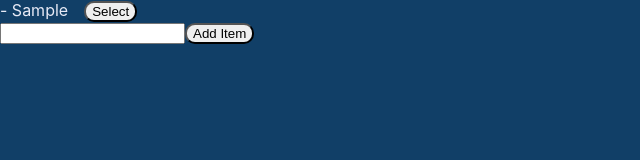
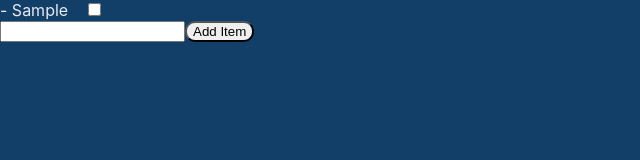
Before and after one commit to cw417/react-practice, a React (Create React App) app in the folder whisky-journal/: page / in a window 1280 px wide. Both pictures are taken after typing "Sample" into the empty fields and a click on the button "Add Item". Shown: the top 160 px of the page, without its empty margins (0-640 px from the left). Built offline with nearby package versions, Linux system fonts and the light colour scheme.

Commit message:
Change radio to checkbox; add toggle to checkbox

```diff
--- a/whisky-journal/src/App.js
+++ b/whisky-journal/src/App.js
@@ -22,9 +22,16 @@ function App() {
     const name = whiskyNameRef.current.value
     if (name === '') return
     setEntries(prevEntries => {
-      return [...prevEntries, { id: uuidv4(), name: name }]
+      return [...prevEntries, { id: uuidv4(), name: name, selected: false }]
     })
     whiskyNameRef.current.value = null
+  }
+
+  function toggleSelected(id) {
+    const newEntries = [...entries]
+    const entry = newEntries.find(entry => entry.id === id)
+    entry.selected = !entry.selected
+    setEntries(newEntries)
   }
 
   function selectEntry(id) {
@@ -34,7 +41,7 @@ function App() {
   return (
   <>
     <div className='container--entryList'>
-      <EntryList entries={entries} selectEntry={selectEntry} />
+      <EntryList entries={entries} selectEntry={selectEntry} toggleSelected={toggleSelected} />
       <input ref={whiskyNameRef} type='text' />
       <span className='container--add-item'>
         <button className='container--add-item__button' onClick={handleAddEntry}>Add Item</button>
--- a/whisky-journal/src/Entry.js
+++ b/whisky-journal/src/Entry.js
@@ -1,7 +1,7 @@
 import React, { useState } from 'react'
 import EntryInfo from './EntryInfo'
 
-export default function Entry({ entry, selectEntry }) {
+export default function Entry({ entry, selectEntry, toggleSelected }) {
 
   const [ display, setDisplay ] = useState('none')
 
@@ -13,13 +13,14 @@ export default function Entry({ entry, selectEntry }) {
     } else {
       setDisplay('none')
     }
+    toggleSelected(entry.id)
     }
 
   return (
     <div>
       <span>- {entry.name}</span>
       <span className='container--selectEntry'>
-        <button className='container--selectEntry__button' onClick={handleSelectEntry}>Select</button>
+        <input className='container--selectEntry__button'  type='checkbox' onClick={handleSelectEntry} />
       </span>
       <div style={{display:display}}>
         <EntryInfo entry={entry} />
--- a/whisky-journal/src/EntryList.js
+++ b/whisky-journal/src/EntryList.js
@@ -1,7 +1,7 @@
 import React from 'react'
 import Entry from './Entry'
 
-export default function EntryList({ entries, selectEntry }) {
+export default function EntryList({ entries, selectEntry, toggleSelected }) {
   return (
     entries.map(entry => {
       return (
@@ -9,6 +9,7 @@ export default function EntryList({ entries, selectEntry }) {
           key={entry.id}
           entry={entry}
           selectEntry={selectEntry}
+          toggleSelected={toggleSelected}
         />
       )
     })
```
